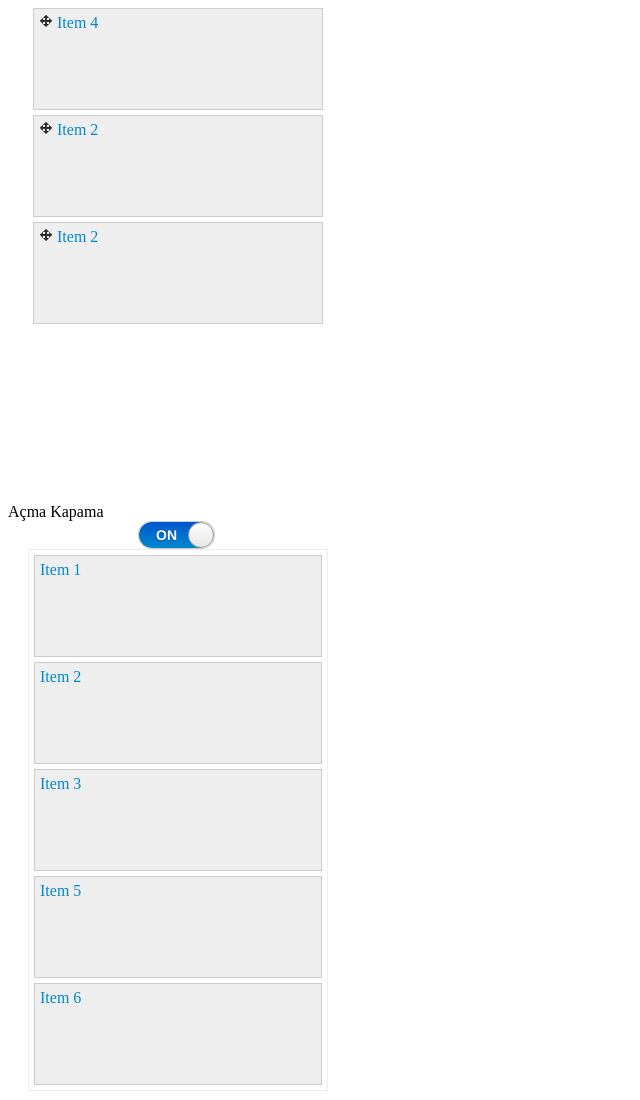
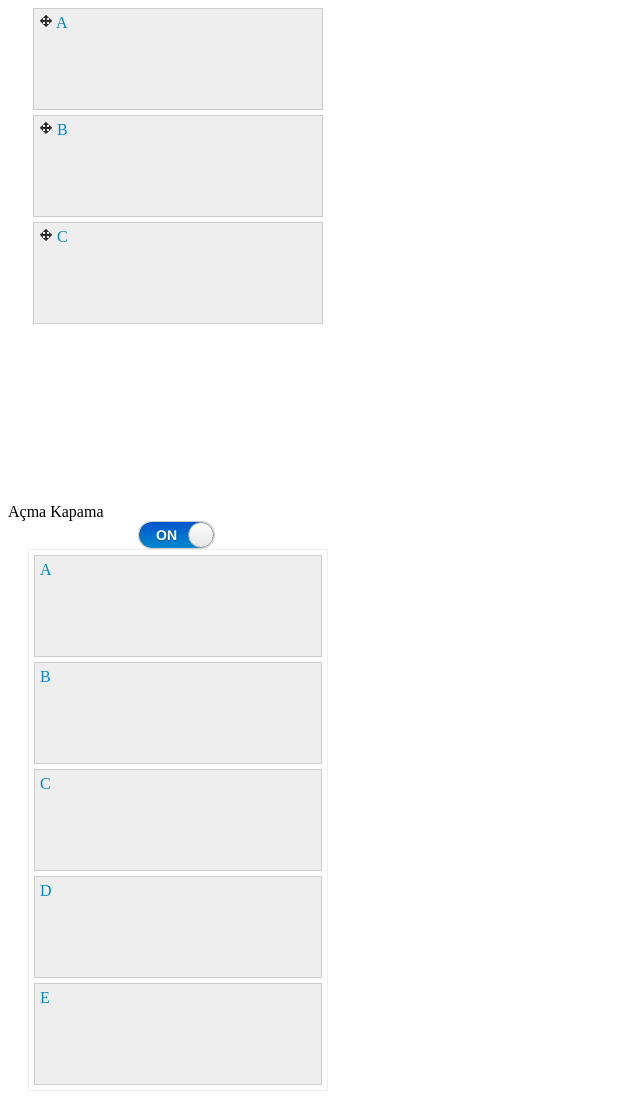
Before and after one commit to Sherlockme/dragdrop2, a plain HTML site: page index.html in a window 1280 px wide. Shown: the part 5-1105 px from the top of the page, without its empty margins (0-640 px from the left). Drawn offline with Linux system fonts and the light colour scheme.

Commit message:
Update index.html

```diff
--- a/index.html
+++ b/index.html
@@ -19,15 +19,15 @@
 
                 <li>
                   <i class="icon-move"></i>
-                  Item 4
+                 A
                 </li>
 				<li>
                   <i class="icon-move"></i>
-                  Item 2
+                  B
                 </li>
                   	<li>
                   <i class="icon-move"></i>
-                  Item 2
+                 C
                 </li>
 
               </ol>
@@ -41,20 +41,20 @@
               </div>
               <ol class="nested_with_switch vertical">
                 <li>
-                  Item 1
+                  A
                 </li>
                 <li>
-                  Item 2
+                  B
                 </li>
                 <li>
-                  Item 3
+                C
                 </li>
 
                 <li>
-                  Item 5
+                D
                 </li>
                 <li>
-                  Item 6
+               E
                 </li>
               </ol>
             </div>
```
